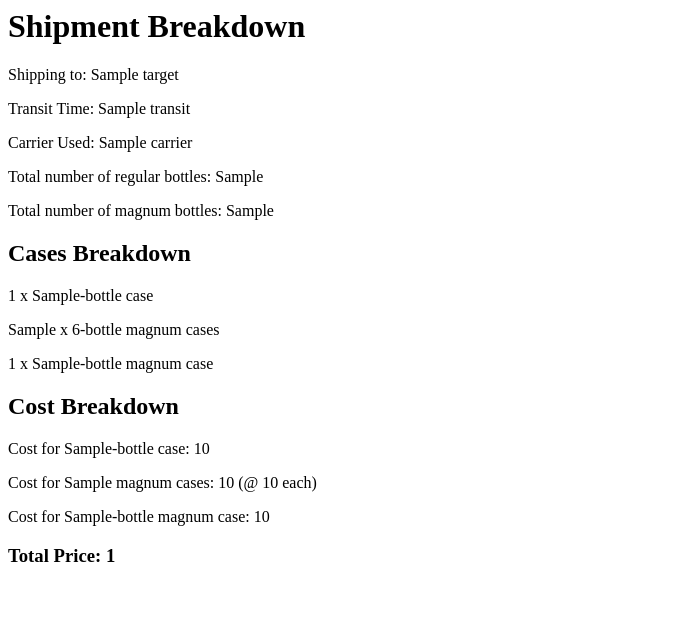
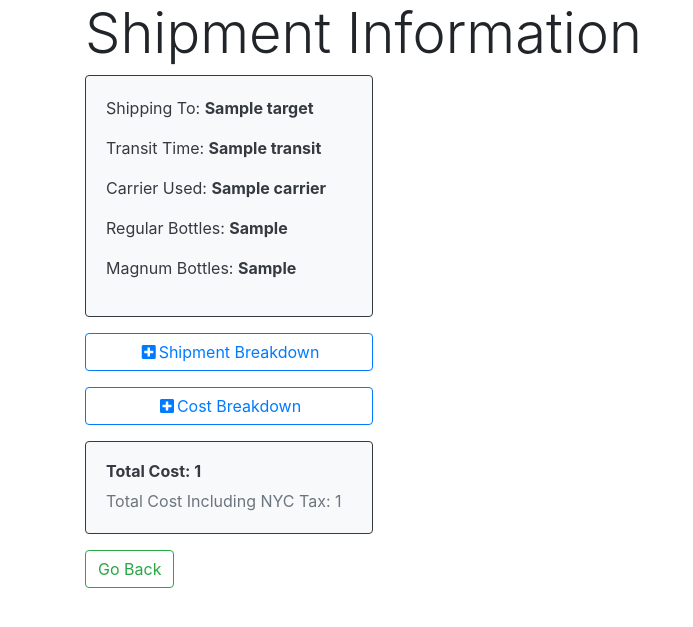
Before and after one commit to arrionc/shipping-calculator, a Flask app: template templates/fourth.html in a window 1280 px wide. Shown: the top 627 px of the page, without its empty margins (0-693 px from the left). Run offline with Flask 2, Linux system fonts and the light colour scheme; the template is opened without the code that fills it: most values are stand-ins (such as "Sample title", 1, 10 or a date in 2020); some libraries are stand-ins or nearby versions.

Commit message:
Added bootstrap to element

```diff
--- a/templates/fourth.html
+++ b/templates/fourth.html
@@ -1,19 +1,54 @@
-<h1>Shipment Breakdown</h1>
+{% extends "main.html" %}
+{% block content %}
 
-<p>Shipping to: {{target.name}}</p>
-<p>Transit Time: {{target.transit}}</p>
-<p>Carrier Used: {{target.carrier}}</p>
-<p>Total number of regular bottles: {{regBottles}}</p>
-<p>Total number of magnum bottles: {{magBottles}}</p>
+<h1 class="display-4">Shipment Information</h1>
+<div class="card bg-light text-dark border-dark mb-3" style="width: 18rem;">
+    <div class="card-body">
+    <p>Shipping To: <strong>{{target.name}}</strong></p>
+    <p>Transit Time: <strong>{{target.transit}}</strong></p>
+    <p>Carrier Used: <strong>{{target.carrier}}</strong></p>
+    <p>Regular Bottles: <strong>{{regBottles}}</strong></p>
+    <p>Magnum Bottles: <strong>{{magBottles}}</strong></p>
+    </div>
+</div>
 
-<h2>Cases Breakdown</h2>
-<p>1 x {{regBottles}}-bottle case</p>
-<p>{{magCases}} x 6-bottle magnum cases</p>
-<p>1 x {{magLooseBottles}}-bottle magnum case</p>
+<button type="button" class="btn btn-outline-primary d-block mb-3"
+data-toggle="collapse" data-target="#collapse-btn-1" style="width: 18rem;">
+    <span class="fas fa-plus-square fa-fw"></span>Shipment Breakdown</button>
 
-<h2>Cost Breakdown</h2>
-<p>Cost for {{regBottles}}-bottle case: {{casePrice}}</p>
-<p>Cost for {{magCases}} magnum cases: {{magPrice}} (@ {{magCasePrice.price}} each)</p>
-<p>Cost for {{magLooseBottles}}-bottle magnum case: {{looseMagPrice}}</p>
+    <div class="collapse mb-3" id="collapse-btn-1">
+        <div class="card bg-light text-dark border-dark" style="width: 18rem;">
+            <div class="card-body">
 
-<h3>Total Price: {{totalPrice}}</h3>
+                <p class="card-text">1 x {{regBottles}}-bottle case</p>
+                <p class="card-text">{{magCases}} x 6-bottle magnum case(s)</p>
+                <p class="card-text">1 x {{magLooseBottles}}-bottle magnum case</p>
+
+            </div>
+        </div>
+    </div>
+
+<button type="button" class="btn btn-outline-primary d-block mb-3"
+data-toggle="collapse" data-target="#collapse-btn-2" style="width: 18rem;">
+    <span class="fas fa-plus-square fa-fw"></span>Cost Breakdown</button>
+
+    <div class="collapse mb-3" id="collapse-btn-2">
+        <div class="card bg-light text-dark border-dark" style="width: 25rem;">
+            <div class="card-body">
+                <p class="card-text">{{regBottles}}-bottle case: <strong>{{casePrice}}</strong></p>
+                <p class="card-text">{{magCases}} magnum case(s): <strong>{{magPrice}}</strong> (@ {{magCasePriceDollar}} each)</p>
+                <p class="card-text">{{magLooseBottles}}-bottle magnum case: <strong>{{looseMagPrice}}</strong></p>
+            </div>
+        </div>
+    </div>
+
+<div class="card bg-light text-dark border-dark mb-3" style="width: 18rem;">
+    <div class="card-body">
+        <h6 class="card-text font-weight-bold">Total Cost: {{totalPrice}}</h6>
+            <p class="card-text text-muted">Total Cost Including NYC Tax: {{totalPriceTax}}</p>
+    </div>
+</div>
+
+<a class="btn btn-outline-success" href="{{url_for('enterValues')}}" role="button">Go Back</a>
+
+{% endblock %}
```
